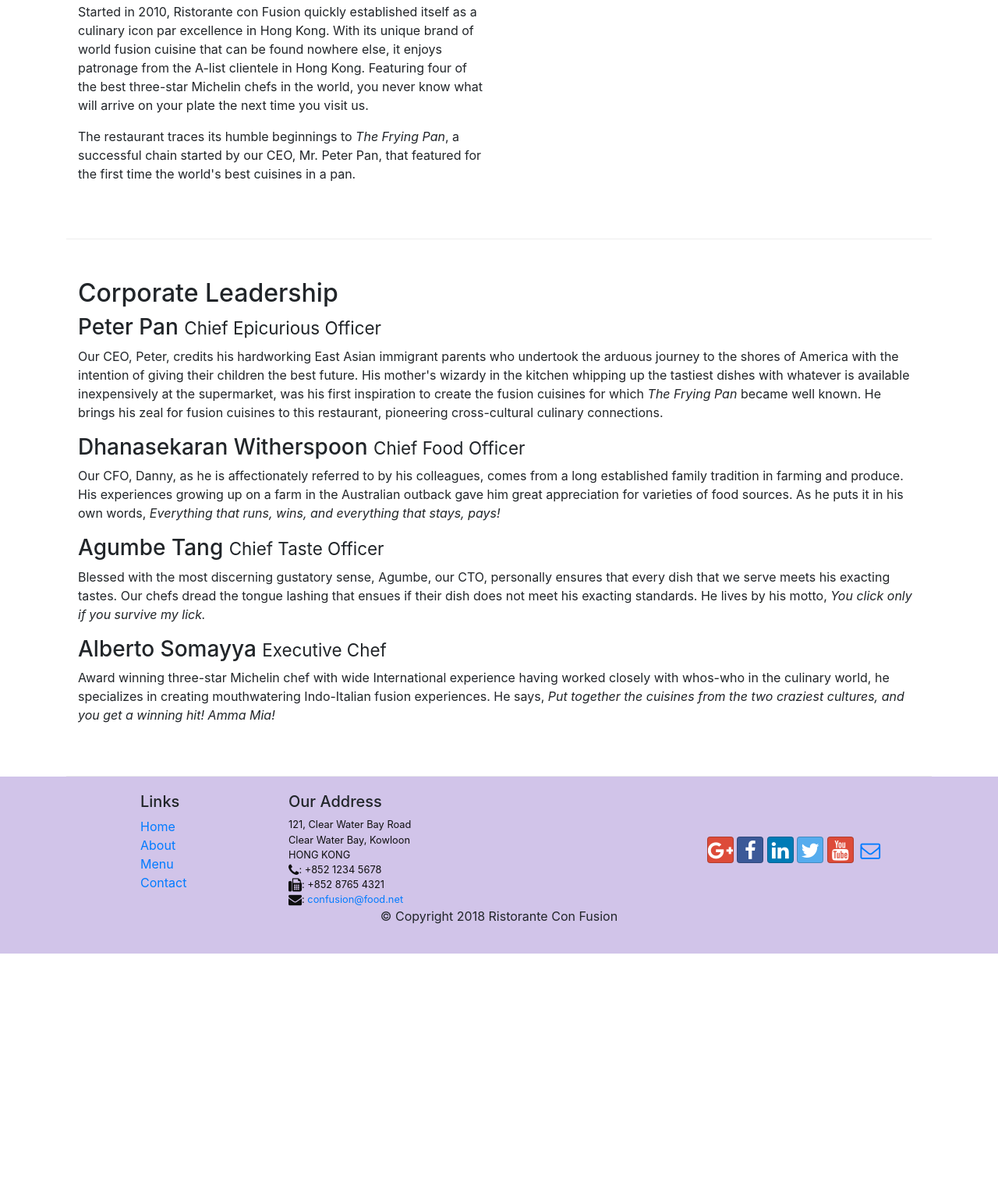
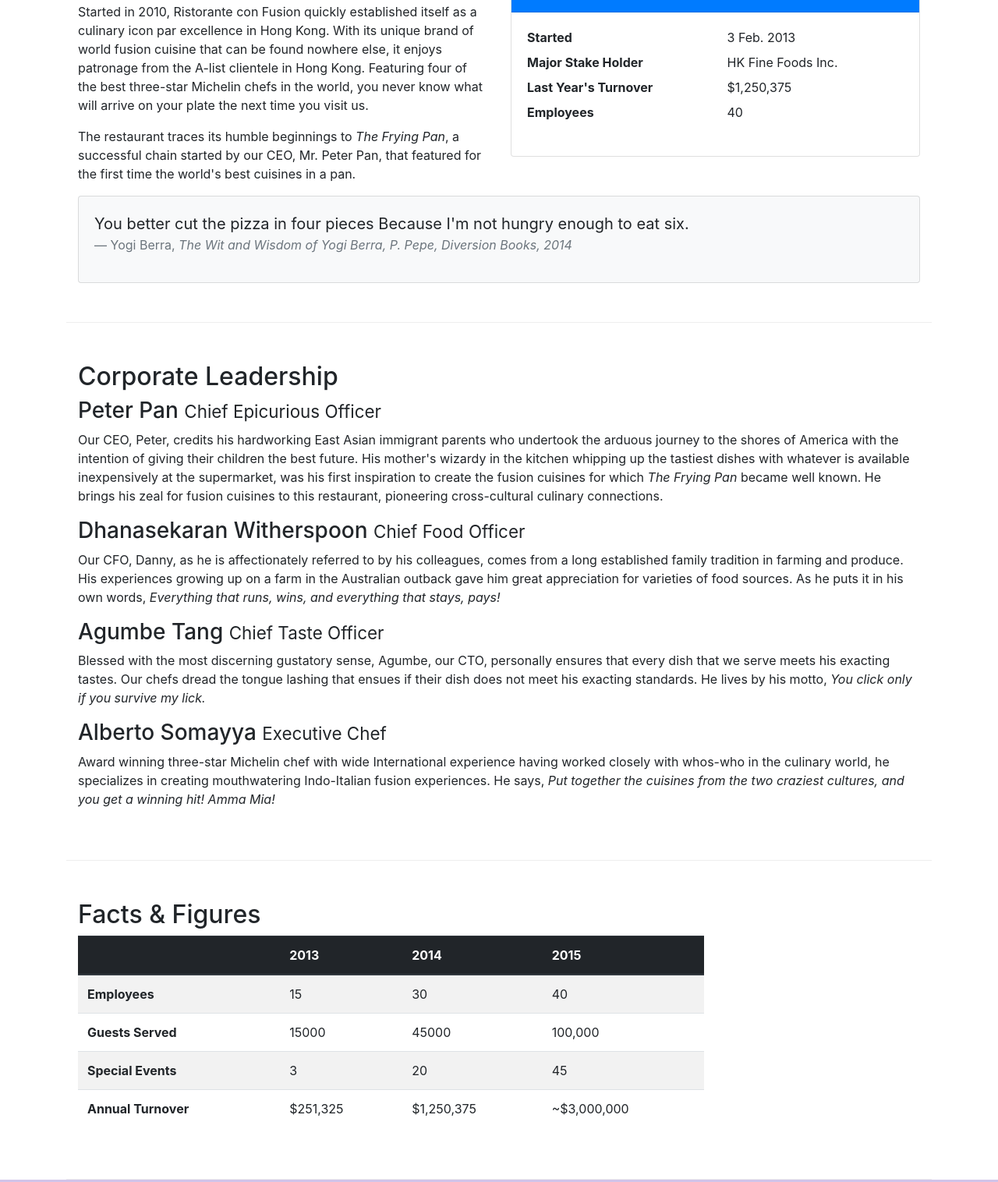
Before and after one commit to stevenpalma123/conFusion, a website: page aboutus.html in a window 1280 px wide. Shown: the part 558-2074 px from the top of the page at 78% size. Before the commit the page ends 1781 px from the top, so only its background shows below. Drawn offline with nearby package versions, Linux system fonts and the light colour scheme.

Commit message:
Added Tables and Cards

```diff
--- a/aboutus.html
+++ b/aboutus.html
@@ -78,8 +78,41 @@
                     <p>Started in 2010, Ristorante con Fusion quickly established itself as a culinary icon par excellence in Hong Kong. With its unique brand of world fusion cuisine that can be found nowhere else, it enjoys patronage from the A-list clientele in Hong Kong.  Featuring four of the best three-star Michelin chefs in the world, you never know what will arrive on your plate the next time you visit us.</p>
                     <p>The restaurant traces its humble beginnings to <em>The Frying Pan</em>, a successful chain started by our CEO, Mr. Peter Pan, that featured for the first time the world's best cuisines in a pan.</p>
                 </div>
-                <div>
+                <div class="col-12 col-sm-6">
+                    <div class="card">
+                        <h3 class="card-header bg-primary text-white">Facts At a
+                        Glance</h3>
+                        <div class="card-body">
+                            <dl class="row">
+                                <dt class="col-6">Started</dt>
+                                <dd class="col-6">3 Feb. 2013</dd>
+                                <dt class="col-6">Major Stake Holder</dt>
+                                <dd class="col-6">HK Fine Foods Inc.</dd>
+                                <dt class="col-6">Last Year's Turnover</dt>
+                                <dd class="col-6">$1,250,375</dd>
+                                <dt class="col-6">Employees</dt>
+                                <dd class="col-6">40</dd>
+                            </dl>
+                        </div>
+                    </div>
                 </div>
+
+                <div class="col-12">
+                    <div class="card card-body bg-light">
+                        <blockquote class="blockquote">
+                            <p class="mb-0">You better cut the pizza in four pieces
+                            Because I'm not hungry enough to eat six.
+                            </p>
+                            <footer class="blockquote-footer">Yogi Berra,
+                                <cite title="Source Title">The Wit and Wisdom of
+                                Yogi Berra, P. Pepe, Diversion Books, 2014
+                                </cite>
+                            </footer>
+                        </blockquote>
+                    </div>
+                </div>
+
+
             </div>
 
 
@@ -95,7 +128,56 @@
                     <h3>Alberto Somayya <small>Executive Chef</small></h3>
                     <p class="d-none d-sm-block">Award winning three-star Michelin chef with wide International experience having worked closely with whos-who in the culinary world, he specializes in creating mouthwatering Indo-Italian fusion experiences. He says, <em>Put together the cuisines from the two craziest cultures, and you get a winning hit! Amma Mia!</em></p>
                 </div>
-        </div>
+            </div>
+
+            <div class="row row-content">
+                <div class="col-12 col-sm-9">
+                    <h2>Facts &amp; Figures</h2>
+                    <div class="table-responsive">
+                        <table class="table table-striped">
+                            <thead class="thead-dark">
+                                <tr>
+                                    <th>&nbsp;</th>
+                                    <th>2013</th>
+                                    <th>2014</th>
+                                    <th>2015</th>
+                                </tr>
+                            </thead>
+                            <tbody>
+                                <tr>
+                                    <th>Employees</th>
+                                    <td>15</td>
+                                    <td>30</td>
+                                    <td>40</td>
+                                </tr>
+                                <tr>
+                                    <th>Guests Served</th>
+                                    <td>15000</td>
+                                    <td>45000</td>
+                                    <td>100,000</td>
+                                </tr>
+                                <tr>
+                                    <th>Special Events</th>
+                                    <td>3</td>
+                                    <td>20</td>
+                                    <td>45</td>
+                                </tr>
+                                <tr>
+                                    <th>Annual Turnover</th>
+                                    <td>$251,325</td>
+                                    <td>$1,250,375</td>
+                                    <td>~$3,000,000</td>
+                                </tr>
+                            </tbody>
+                        </table>
+                    </div>
+                </div>
+                <div class="col-12 col-sm-3">
+                </div>
+            </div>
+
+
+
 
         </div>
 
```
